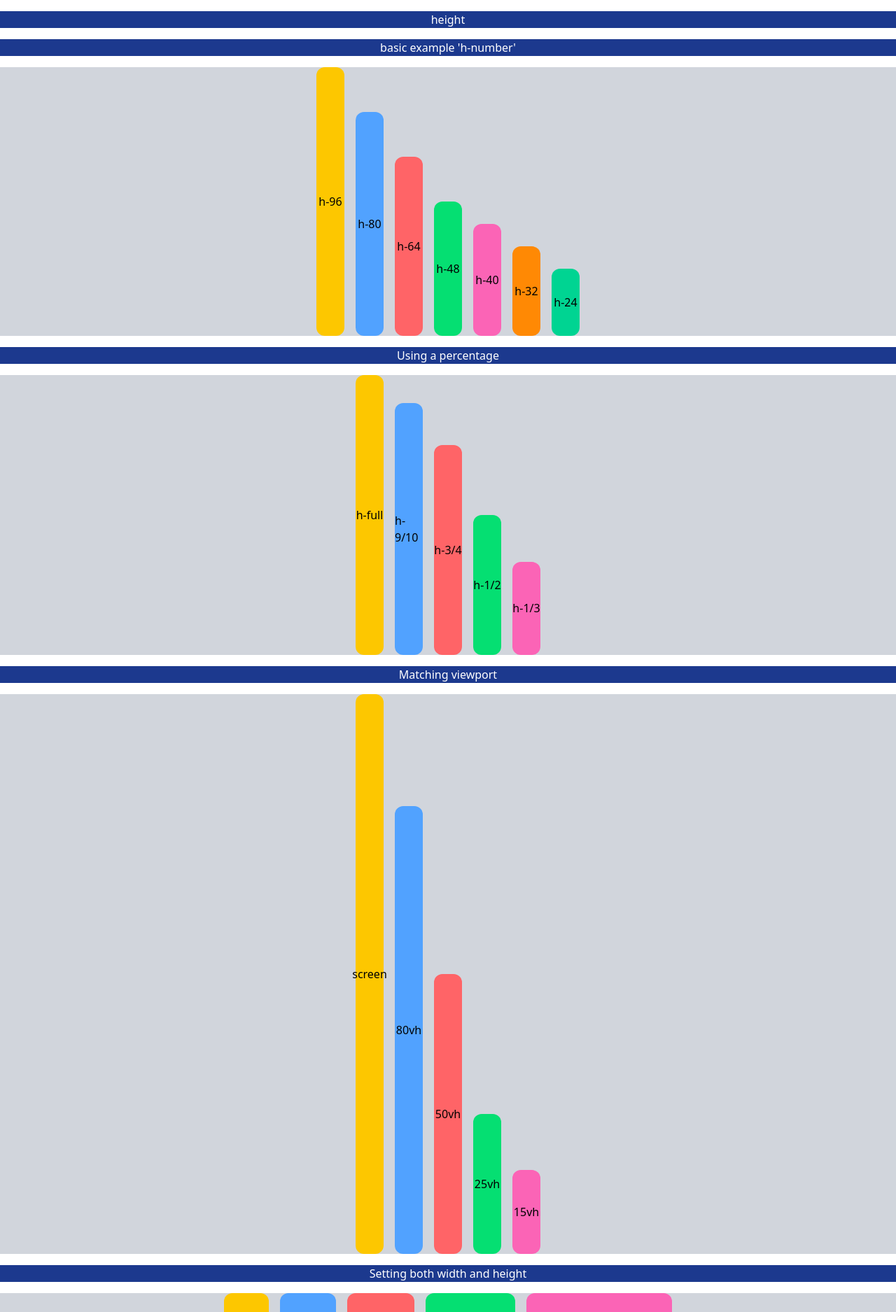
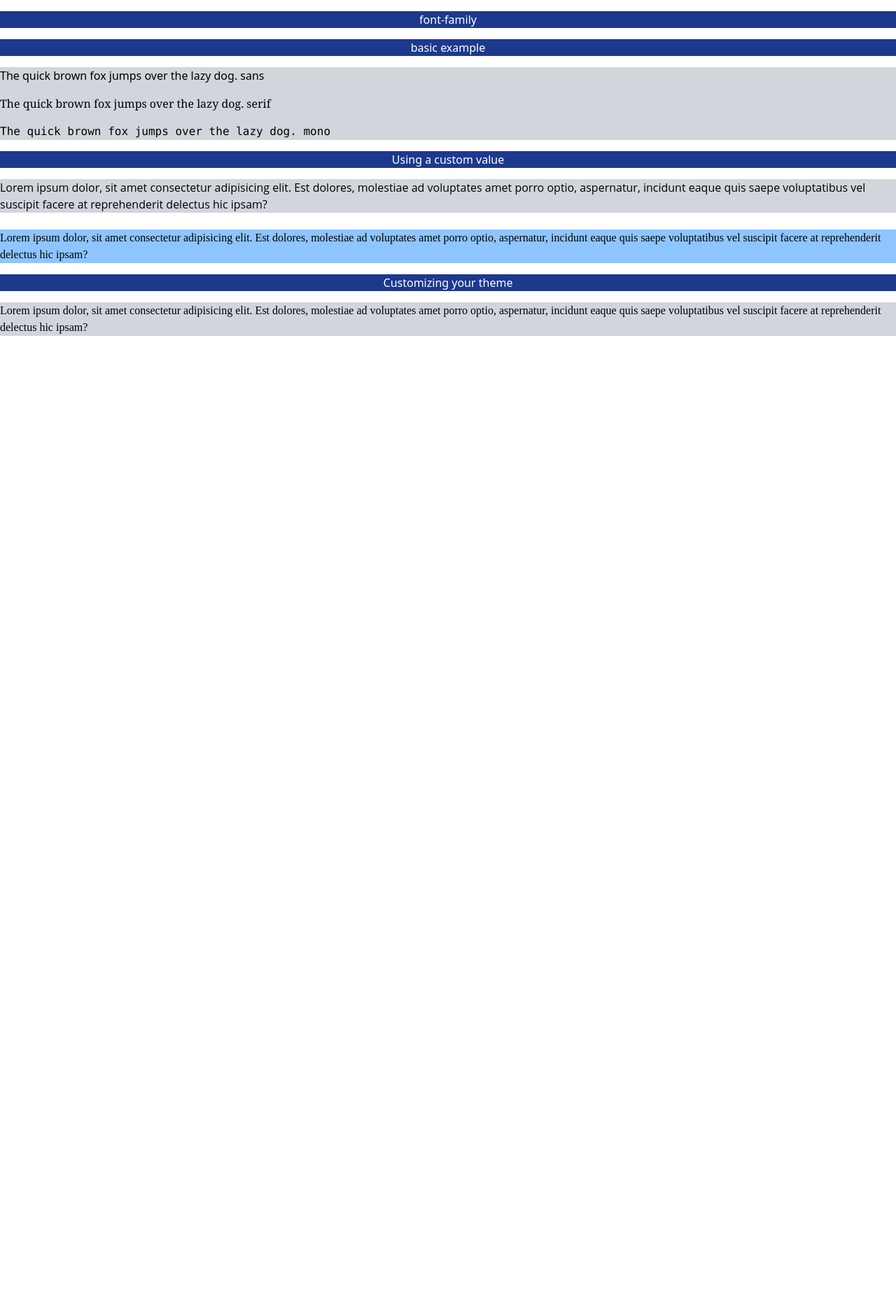
Before and after one commit to AmirTaki/tailwind-toturial-react-vite, a React (Vite) app: page / in a window 1280 px wide. Shown: the top 1875 px of the page at 70% size. After the commit the page ends 800 px from the top, so only its background shows below. Built offline with nearby package versions, Linux system fonts and the light colour scheme.

Commit message:
font-family

```diff
--- a/src/App.css
+++ b/src/App.css
@@ -1,11 +1,21 @@
 @import "tailwindcss";
+/* @import url("https://fonts.googleapis.com/css2?family=Roboto&display=swap"); */
 
 :root{
-    --my-columns: 1 / span 2
+    --my-font: 'Gill Sans', 'Gill Sans MT', Calibri, 'Trebuchet MS', sans-serif;
+
 }
 
 @theme {
+    --font-display : "Oswald"
 }
+/* @font-face {
+  font-family: Oswald;
+  font-style: normal;
+  font-weight: 200 700;
+  font-display: swap;
+  src: url("/fonts/Oswald.woff2") format("woff2");
+} */
 
 /* https://www.youtube.com/watch?v=F0k0Nhmjx8w&list=PLYsQCPM-_9mUGBBx7kJLOWncMu3soxOEk */
 /* https://github.com/mobiwise-dev/tailwind-v4-utilities */
--- a/src/App.jsx
+++ b/src/App.jsx
@@ -4,46 +4,28 @@ function App() {
   return (
 
     <>
-      <h1 className='bg-blue-900  text-white my-4 text-center'>height</h1>
-      <h1 className='bg-blue-900  text-white my-4 text-center'>basic example  'h-number'</h1>
-      <div className="flex  bg-gray-300 items-end justify-center gap-4">
-        <div className="w-10 h-96 bg-yellow-400 flex justify-center items-center rounded-xl">h-96</div>
-        <div className="w-10 h-80 bg-blue-400 flex justify-center items-center rounded-xl">h-80</div>
-        <div className="w-10 h-64 bg-red-400 flex justify-center items-center rounded-xl">h-64</div>
-        <div className="w-10 h-48 bg-green-400 flex justify-center items-center rounded-xl">h-48</div>
-        <div className="w-10 h-40 bg-pink-400 flex justify-center items-center rounded-xl">h-40</div>
-        <div className="w-10 h-32 bg-orange-400 flex justify-center items-center rounded-xl">h-32</div>
-        <div className="w-10 h-24 bg-emerald-400 flex justify-center items-center rounded-xl">h-24</div>
+      <h1 className='bg-blue-900  text-white my-4 text-center'>font-family</h1>
+      <h1 className='bg-blue-900  text-white my-4 text-center'>basic example  </h1>
+      <div className="flex flex-col  bg-gray-300  justify-center gap-4">
+        <p className='font-sans'>The quick brown fox jumps over the lazy dog. sans</p>
+        <p className='font-serif'>The quick brown fox jumps over the lazy dog. serif</p>
+        <p className='font-mono'>The quick brown fox jumps over the lazy dog. mono</p>
       </div>
 
-      <h1 className='bg-blue-900  text-white my-4 text-center'>Using a percentage</h1>
-      <div className="flex  bg-gray-300 items-end justify-center gap-4 h-100">
-        <div className="w-10 h-full bg-yellow-400 flex justify-center items-center rounded-xl">h-full</div>
-        <div className="w-10 h-9/10 bg-blue-400 flex justify-center items-center rounded-xl">h-9/10</div>
-        <div className="w-10 h-3/4 bg-red-400 flex justify-center items-center rounded-xl">h-3/4</div>
-        <div className="w-10 h-1/2 bg-green-400 flex justify-center items-center rounded-xl">h-1/2</div>
-        <div className="w-10 h-1/3 bg-pink-400 flex justify-center items-center rounded-xl">h-1/3</div>
+      <h1 className='bg-blue-900  text-white my-4 text-center'>Using a custom value</h1>
+
+      <div className="flex flex-col  bg-gray-300  justify-center gap-4">
+        <p className='font-[Open_Sans]'>Lorem ipsum dolor, sit amet consectetur adipisicing elit. Est dolores, molestiae ad voluptates amet porro optio, aspernatur, incidunt eaque quis saepe voluptatibus vel suscipit facere at reprehenderit delectus hic ipsam?</p>
       </div>
+      <br />
+      <div className="flex flex-col  bg-blue-300  justify-center gap-4">
+        <p className='font-[family-name:--my-font]'>Lorem ipsum dolor, sit amet consectetur adipisicing elit. Est dolores, molestiae ad voluptates amet porro optio, aspernatur, incidunt eaque quis saepe voluptatibus vel suscipit facere at reprehenderit delectus hic ipsam?</p>
+      </div>
+      <h1 className='bg-blue-900  text-white my-4 text-center'>Customizing your theme</h1>
 
-      <h1 className='bg-blue-900  text-white my-4 text-center'>Matching viewport</h1>
-      <div className="flex  bg-gray-300 items-end justify-center gap-4 h-screen">
-        <div className="w-10 h-screen bg-yellow-400 flex justify-center items-center rounded-xl">screen</div>
-        <div className="w-10 h-[80vh] bg-blue-400 flex justify-center items-center rounded-xl">80vh</div>
-        <div className="w-10 h-[50vh] bg-red-400 flex justify-center items-center rounded-xl">50vh</div>
-        <div className="w-10 h-[25vh] bg-green-400 flex justify-center items-center rounded-xl">25vh</div>
-        <div className="w-10 h-[15vh] bg-pink-400 flex justify-center items-center rounded-xl">15vh</div>
+      <div className="flex flex-col  bg-gray-300  justify-center gap-4">
+        <p className='font-display'>Lorem ipsum dolor, sit amet consectetur adipisicing elit. Est dolores, molestiae ad voluptates amet porro optio, aspernatur, incidunt eaque quis saepe voluptatibus vel suscipit facere at reprehenderit delectus hic ipsam?</p>
       </div>
-
-      <h1 className='bg-blue-900  text-white my-4 text-center'>Setting both width and height</h1>
-      <div className="flex  bg-gray-300 items-start justify-center gap-4 ">
-        <div className=" size-16 bg-yellow-400 flex justify-center items-center rounded-xl">screen</div>
-        <div className=" size-20 bg-blue-400 flex justify-center items-center rounded-xl">80vh</div>
-        <div className=" size-24 bg-red-400 flex justify-center items-center rounded-xl">50vh</div>
-        <div className=" size-32 bg-green-400 flex justify-center items-center rounded-xl">25vh</div>
-        <div className=" size-52 bg-pink-400 flex justify-center items-center rounded-xl">15vh</div>
-      </div>
-
-
     </>
 
 )
```
